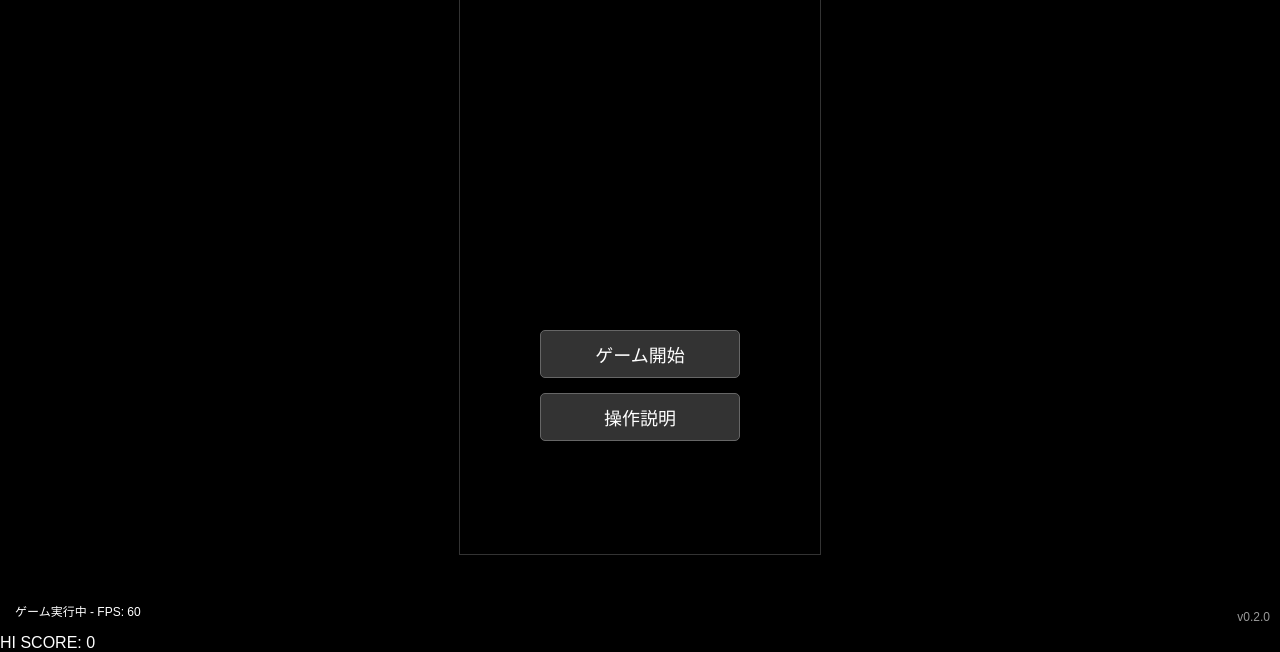
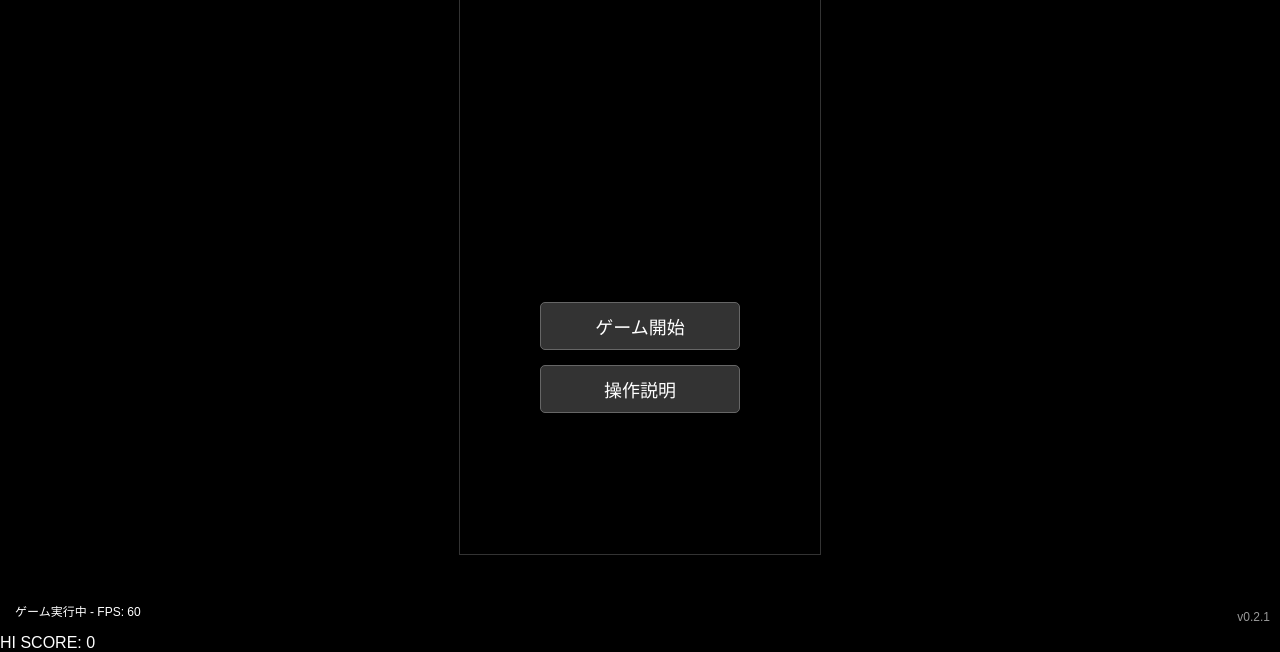
Before and after one commit to ekumaki/ninvader, a website built with Vite: page index.html in a window 1280 px wide. Shown: the part 166-818 px from the top of the page. Built offline with nearby package versions, Linux system fonts and the light colour scheme; files whose address does not match are found by name.

Commit message:
fix: adjust title screen button positioning for better UX

```diff
--- a/index.html
+++ b/index.html
@@ -3,7 +3,7 @@
 <head>
   <meta charset="UTF-8">
   <meta name="viewport" content="width=device-width, initial-scale=1.0">
-  <title>CNP インベーダー v0.2.0</title>
+  <title>CNP インベーダー v0.2.1</title>
   <style>
     body {
       margin: 0;
@@ -347,7 +347,7 @@
       document.getElementById('credits-btn').addEventListener('click', function() {
         console.log('クレジットボタンがクリックされました');
         // GameConfigが利用可能な場合は動的バージョン、そうでなければ固定値
-        const version = window.gameInstance?.gameConfig?.VERSION || '0.2.0';
+        const version = window.gameInstance?.gameConfig?.VERSION || '0.2.1';
         alert(`CNP インベーダー\nVersion ${version}\n© 2025 All Rights Reserved`);
       });
 
--- a/src/css/style.css
+++ b/src/css/style.css
@@ -1,6 +1,6 @@
 /*
  * CNP インベーダー - 和風インベーダーゲーム
- * Version: 0.2.0
+ * Version: 0.2.1
  * SPDX-License-Identifier: MIT
  */
 
--- a/src/js/config/gameConfig.js
+++ b/src/js/config/gameConfig.js
@@ -1,12 +1,12 @@
 /**
  * CNP インベーダー - ゲーム設定
- * Version: 0.2.0
+ * Version: 0.2.1
  * SPDX-License-Identifier: MIT
  */
 
 export const GameConfig = {
   // ゲームバージョン
-  VERSION: '0.2.0',
+  VERSION: '0.2.1',
   CANVAS_WIDTH: 360,
   CANVAS_HEIGHT: 640,
   TARGET_FPS: 60,
--- a/src/js/game.js
+++ b/src/js/game.js
@@ -1,6 +1,6 @@
 /**
  * CNP インベーダー - 和風インベーダーゲーム
- * Version: 0.2.0
+ * Version: 0.2.1
  * SPDX-License-Identifier: MIT
  */
 
--- a/src/js/main.js
+++ b/src/js/main.js
@@ -1,6 +1,6 @@
 /**
  * CNP インベーダー - 和風インベーダーゲーム
- * Version: 0.2.0
+ * Version: 0.2.1
  * SPDX-License-Identifier: MIT
  */
 
--- a/src/js/screens/gameClearScreen.js
+++ b/src/js/screens/gameClearScreen.js
@@ -1,6 +1,6 @@
 /**
  * CNP インベーダー - ゲームクリア画面
- * Version: 0.2.0
+ * Version: 0.2.1
  * SPDX-License-Identifier: MIT
  */
 
--- a/src/js/screens/gameOverScreen.js
+++ b/src/js/screens/gameOverScreen.js
@@ -1,6 +1,6 @@
 /**
  * CNP インベーダー - ゲームオーバー画面
- * Version: 0.2.0
+ * Version: 0.2.1
  * SPDX-License-Identifier: MIT
  */
 
--- a/src/js/screens/gameScreen.js
+++ b/src/js/screens/gameScreen.js
@@ -1,6 +1,6 @@
 /**
  * CNP インベーダー - ゲーム画面（リファクタリング版）
- * Version: 0.2.0
+ * Version: 0.2.1
  * SPDX-License-Identifier: MIT
  */
 
--- a/src/js/screens/instructionsScreen.js
+++ b/src/js/screens/instructionsScreen.js
@@ -1,6 +1,6 @@
 /**
  * CNP インベーダー - 説明画面（リファクタリング版）
- * Version: 0.2.0
+ * Version: 0.2.1
  * SPDX-License-Identifier: MIT
  */
 
--- a/src/js/screens/titleScreen.js
+++ b/src/js/screens/titleScreen.js
@@ -1,6 +1,6 @@
 /**
  * CNP インベーダー - 和風インベーダーゲーム
- * Version: 0.2.0
+ * Version: 0.2.1
  * SPDX-License-Identifier: MIT
  */
 
@@ -33,6 +33,12 @@ export class TitleScreen {
     if (existingUI) {
       console.log('既存のHTML UIを表示します');
       existingUI.style.display = 'flex';
+
+      // メニューボタン位置を他画面と合わせる
+      const menuButtons = existingUI.querySelector('.menu-buttons');
+      if (menuButtons) {
+        menuButtons.style.marginTop = '292px';
+      }
 
       // バージョン表示を動的に更新
       this.updateVersionDisplay();
```
